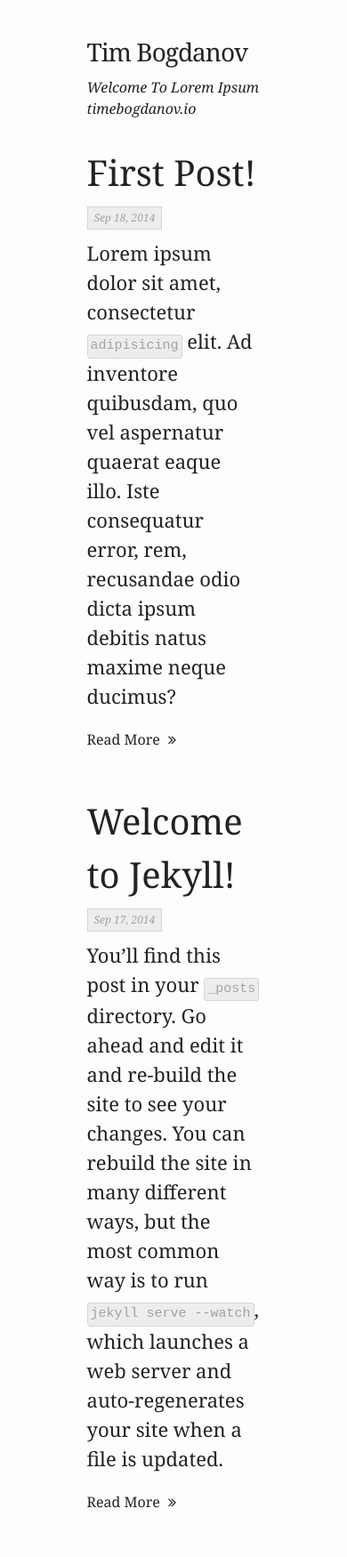
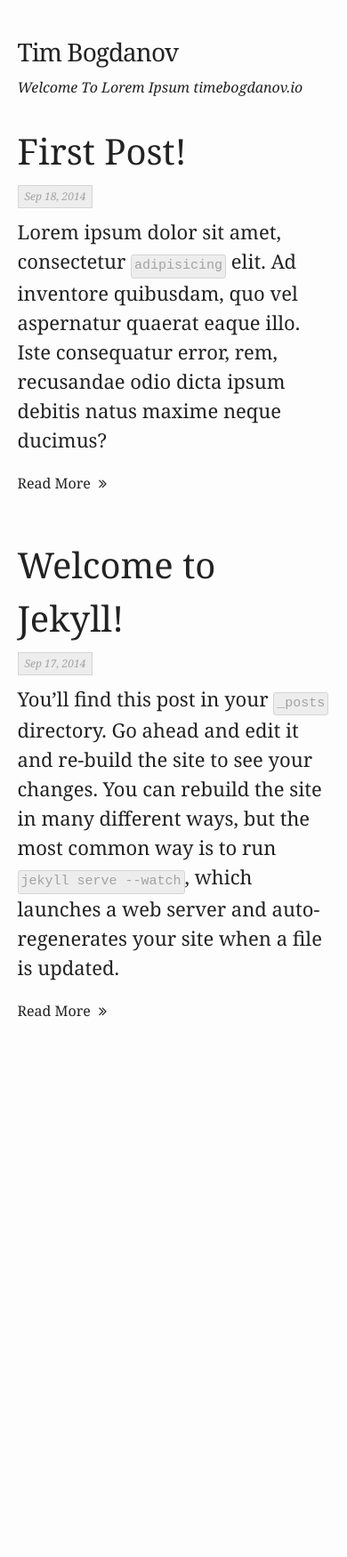
Before and after one commit to timbog80/timbog80.github.io, a Jekyll site: the page built from index.html, in a window 390 px wide. Shown: the whole page at 89% size. Built offline with Jekyll 4.4.1, drawn with Linux system fonts in a browser that asks for light colours; nearby versions of some CDN libraries; after the commit the page ends 1198 px from its top, so only the background shows below that.

Commit message:
Media Query

```diff
--- a/_sass/_base.scss
+++ b/_sass/_base.scss
@@ -136,3 +136,9 @@
   width: 50%;
   margin: 0 auto;
 }
+
+@media (max-width: 700px) {
+  .wrapper {
+    width: 90%;
+  }
+}
```
Also changed, not shown: 1 other file.
